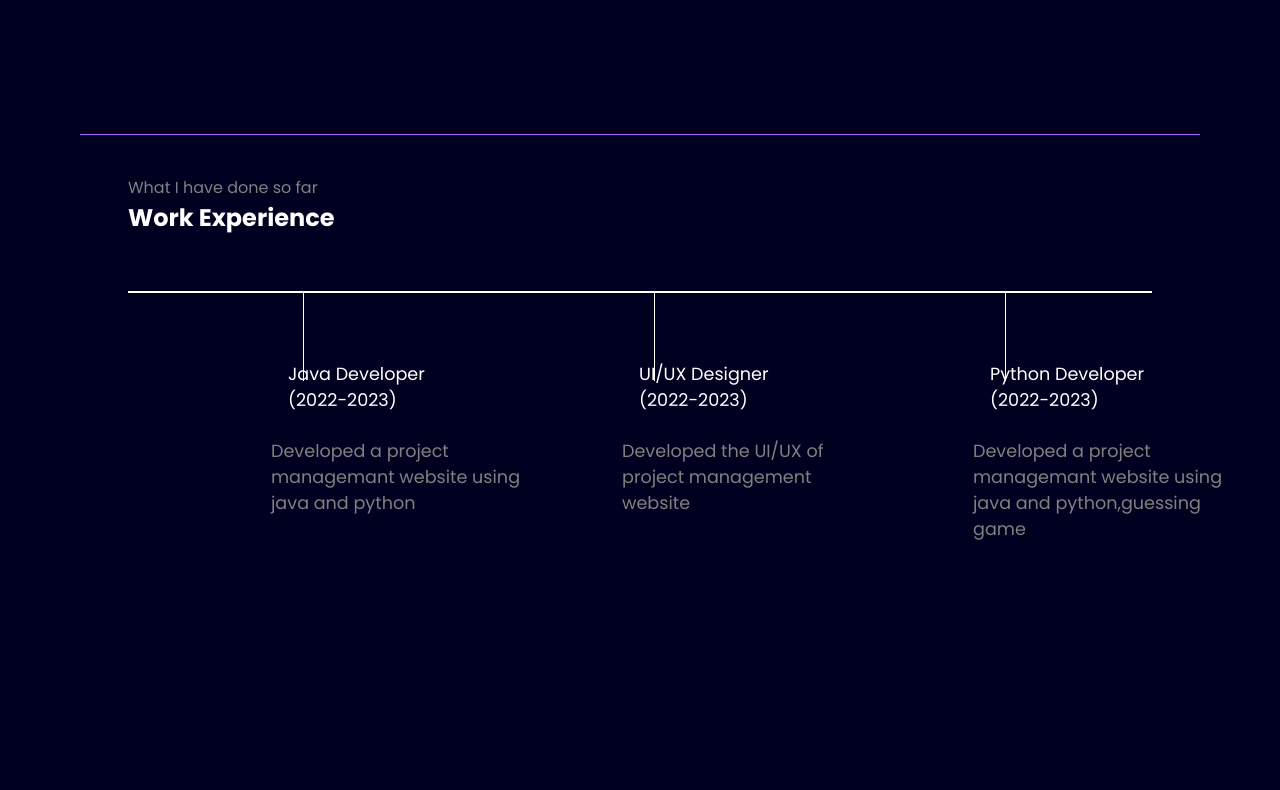
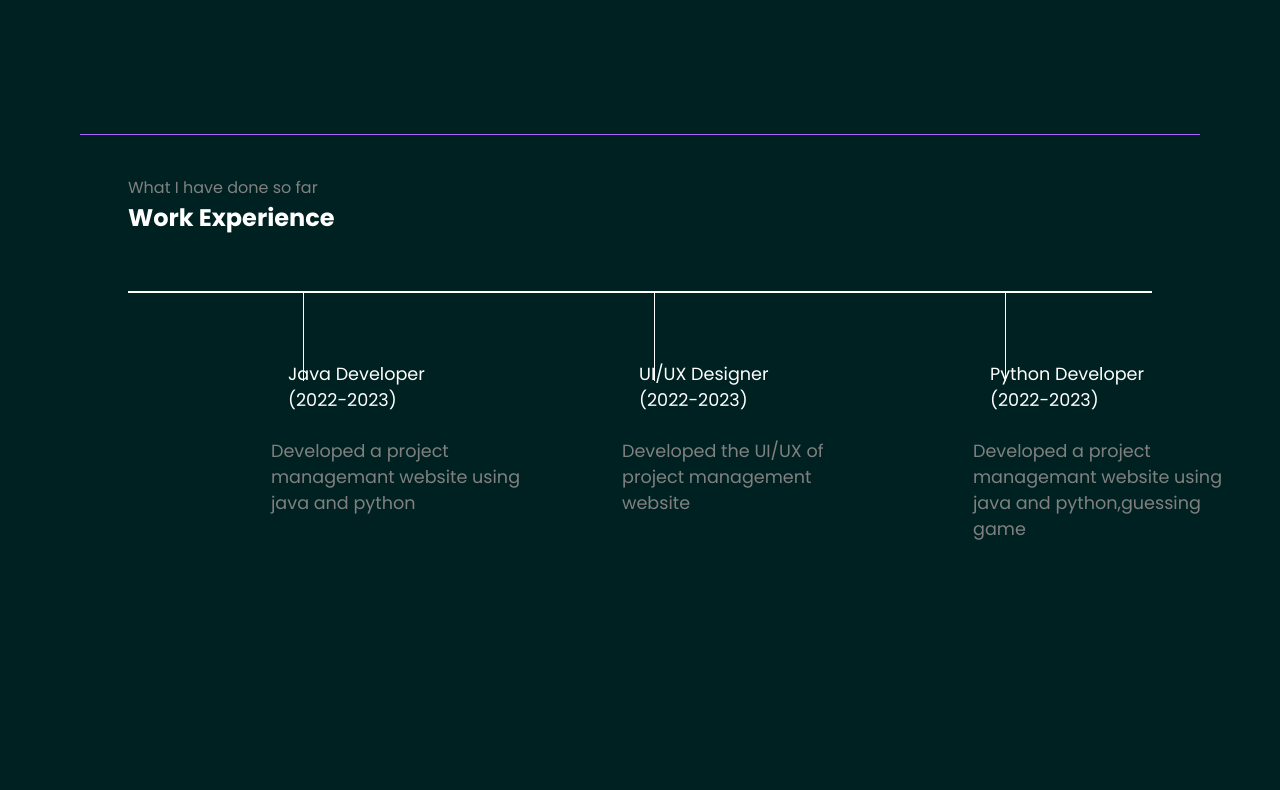
Before and after one commit to mm3818/mini-project, a plain HTML site: page index.html in a window 1280 px wide. Shown: the part 675-1465 px from the top of the page. Drawn offline with nearby package versions, Linux system fonts and the light colour scheme.

Commit message:
Update index.html

```diff
--- a/index.html
+++ b/index.html
@@ -15,7 +15,7 @@
         }
 
         body {
-            background-color: rgb(0, 0, 33);
+            background-color: rgb(0, 33, 33);
             color: white;
             font-family: 'Poppins', sans-serif;
         }
```
